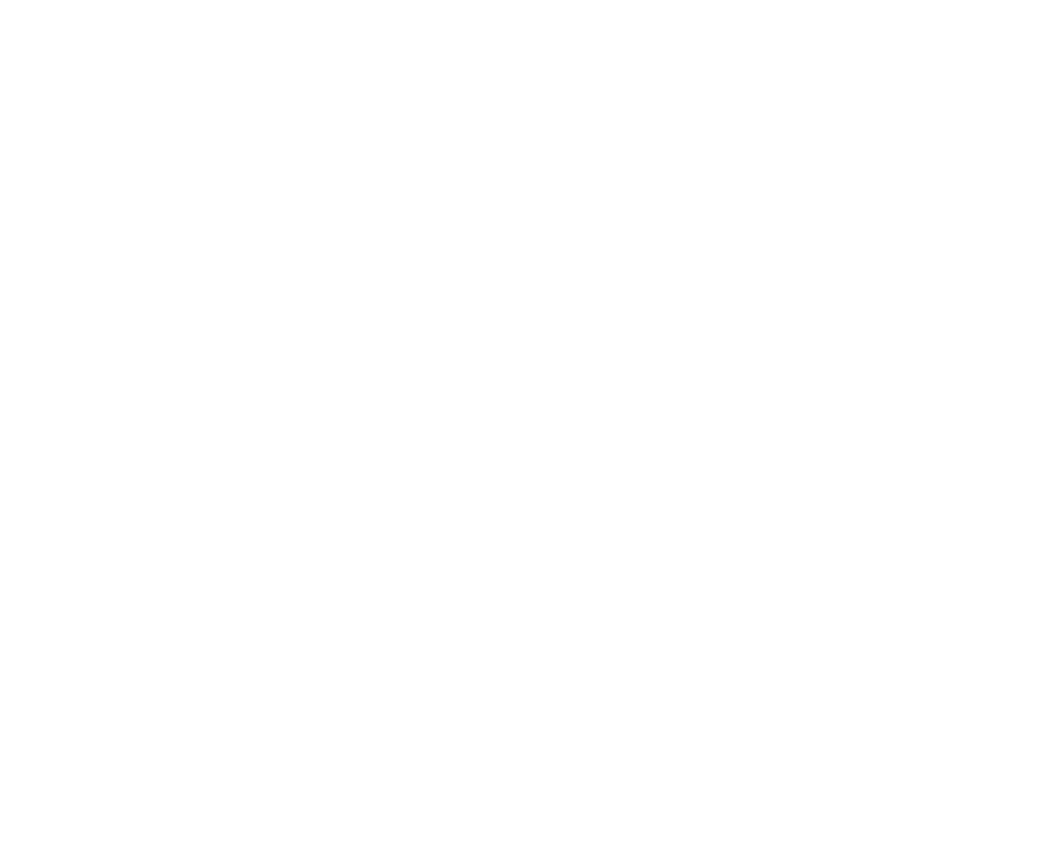
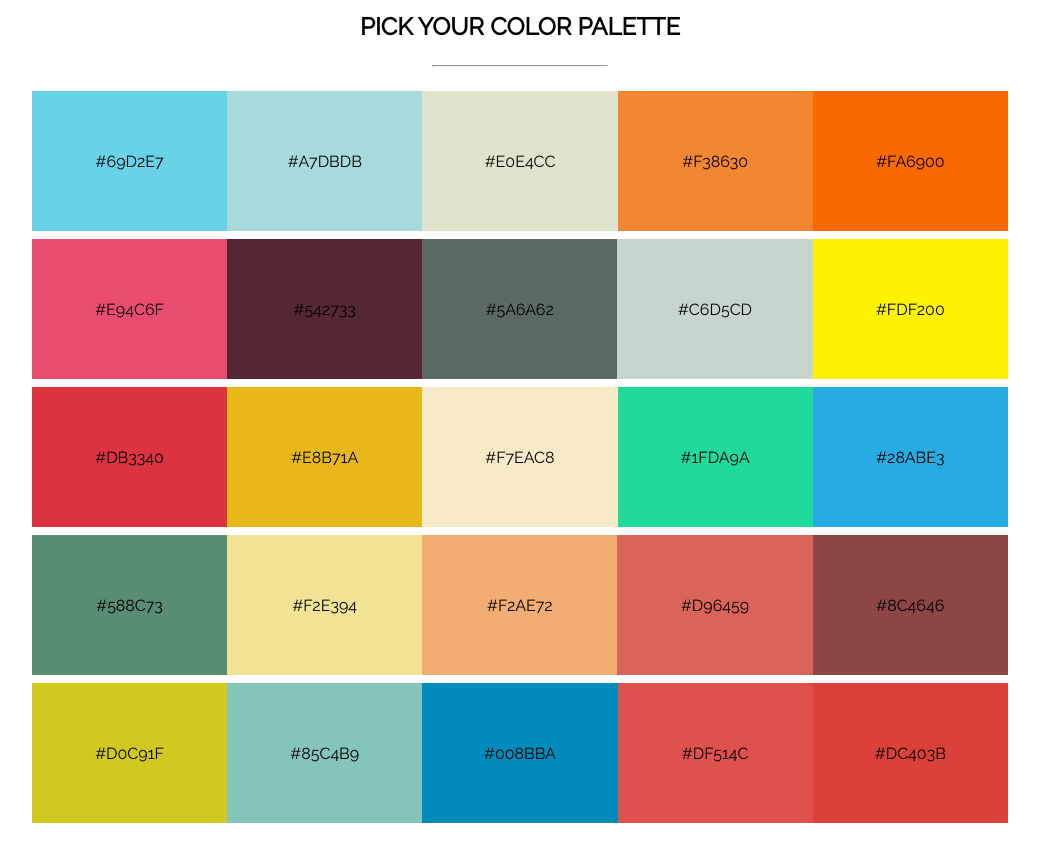
Before and after one commit to SilviaGuerra/khane-theme, a plain HTML site: page index.html in a window 1280 px wide. Shown: the whole page, without its empty margins (120-1159 px from the left). Before the commit the page ends 800 px from the top, so only its background shows below. Drawn offline with Linux system fonts and the light colour scheme.

Commit message:
Sección pick you color terminada con sass modular

```diff
--- a/index.html
+++ b/index.html
@@ -4,11 +4,78 @@
     <meta charset="UTF-8">
     <title>Khane Theme</title>
     <link rel="stylesheet" href="assets/css/style.css">
-     <link rel="stylesheet" type="text/css" href="assets/font-awesome/css/font-awesome.min.css">
+    <link rel="stylesheet" type="text/css" href="assets/font-awesome/css/font-awesome.min.css">
+    <link href="https://fonts.googleapis.com/css?family=Raleway" rel="stylesheet">
 </head>
 <body>
-
-    <script src="assets/js/app.js"></script>
+  <div class="container">
+    <div class="row">
+      <div class="col-12 title">
+      	<h2>PICK YOUR COLOR PALETTE</h2>
+      </div>
+      <div class="col-5-offset col-2 ">
+        <hr>
+      </div>
+      <div class="col-1-offset col-10 title">
+      	<table>
+    			<tbody>
+    				<tr>
+    					<td class="box box--color1">#69D2E7</td>
+    					<td class="box box--color2">#A7DBDB</td>
+    					<td class="box box--color3">#E0E4CC</td>
+    					<td class="box box--color4">#F38630</td>
+    					<td class="box box--color5">#FA6900</td>
+    				</tr>
+    			</tbody>
+    		</table>
+        <table>
+    			<tbody>
+    				<tr>
+    					<td class="box box--color6">#E94C6F</td>
+    					<td class="box box--color7">#542733</td>
+    					<td class="box box--color8">#5A6A62</td>
+    					<td class="box box--color9">#C6D5CD</td>
+    					<td class="box box--color10">#FDF200</td>
+    				</tr>
+    			</tbody>
+    		</table>
+        <table>
+    			<tbody>
+    				<tr>
+    					<td class="box box--color11">#DB3340</td>
+    					<td class="box box--color12">#E8B71A</td>
+    					<td class="box box--color13">#F7EAC8</td>
+    					<td class="box box--color14">#1FDA9A</td>
+    					<td class="box box--color15">#28ABE3</td>
+    				</tr>
+    			</tbody>
+    		</table>
+        <table>
+    			<tbody>
+    				<tr>
+    					<td class="box box--color16">#588C73</td>
+    					<td class="box box--color17">#F2E394</td>
+    					<td class="box box--color18">#F2AE72</td>
+    					<td class="box box--color19">#D96459</td>
+    					<td class="box box--color20">#8C4646</td>
+    				</tr>
+    			</tbody>
+    		</table>
+        <table>
+    			<tbody>
+    				<tr>
+    					<td class="box box--color21">#D0C91F</td>
+    					<td class="box box--color22">#85C4B9</td>
+    					<td class="box box--color23">#008BBA</td>
+    					<td class="box box--color24">#DF514C</td>
+    					<td class="box box--color25">#DC403B</td>
+    				</tr>
+    			</tbody>
+    		</table>
+      </div>
+    </div>
+  </div>
+  <script src="assets/js/app.js"></script>
 </body>
 
 </html>
--- a/src/scss/style.scss
+++ b/src/scss/style.scss
@@ -6,6 +6,12 @@
   .col-#{$numColumna}{
     width: anchoColumnas($numColumna);
   }
+}
+
+@for $numColumna from 1 through 12 {
+    .col-#{$numColumna}-offset {
+        margin-left: anchoColumnas($numColumna);
+    }
 }
 
 * {
@@ -36,3 +42,119 @@
   padding: 12px;
   float: left;
 }
+
+.title {
+  font-family: 'Raleway', sans-serif;
+  text-align: center;
+}
+
+table {
+    border-collapse: collapse;
+    margin-bottom: 1vh;
+}
+
+.box{
+  height: 140px;
+  width: 200px;
+
+  &--color1 {
+  background-color: #69D2E7;
+  }
+
+  &--color2 {
+  background-color: #A7DBDB
+  }
+
+  &--color3 {
+  background-color: #E0E4CC;
+  }
+
+  &--color4 {
+  background-color: #F38630;
+  }
+
+  &--color5 {
+  background-color: #FA6900;
+  }
+
+  &--color6 {
+  background-color: #E94C6F;
+  }
+
+  &--color7 {
+  background-color: #542733;
+  }
+
+  &--color8 {
+  background-color: #5A6A62;
+  }
+
+  &--color9 {
+  background-color: #C6D5CD;
+  }
+
+  &--color10 {
+  background-color: #FDF200;
+  }
+
+  &--color11 {
+  background-color: #DB3340;
+  }
+
+  &--color12 {
+  background-color: #E8B71A;
+  }
+
+  &--color13 {
+  background-color: #F7EAC8;
+  }
+
+  &--color14 {
+  background-color: #1FDA9A;
+  }
+
+  &--color15 {
+  background-color: #28ABE3;
+  }
+
+  &--color16 {
+  background-color: #588C73;
+  }
+
+  &--color17 {
+  background-color: #F2E394;
+  }
+
+  &--color18 {
+  background-color: #F2AE72;
+  }
+
+  &--color19 {
+  background-color: #D96459;
+  }
+
+  &--color20 {
+  background-color: #8C4646;
+  }
+
+  &--color21 {
+  background-color: #D0C91F;
+  }
+
+  &--color22 {
+  background-color: #85C4B9;
+  }
+
+  &--color23 {
+  background-color: #008BBA;
+  }
+
+  &--color24 {
+  background-color: #DF514C;
+  }
+
+  &--color25 {
+  background-color: #DC403B;
+  }
+
+}
```
Also changed, not shown: assets/css/style.css, 1 other file.
